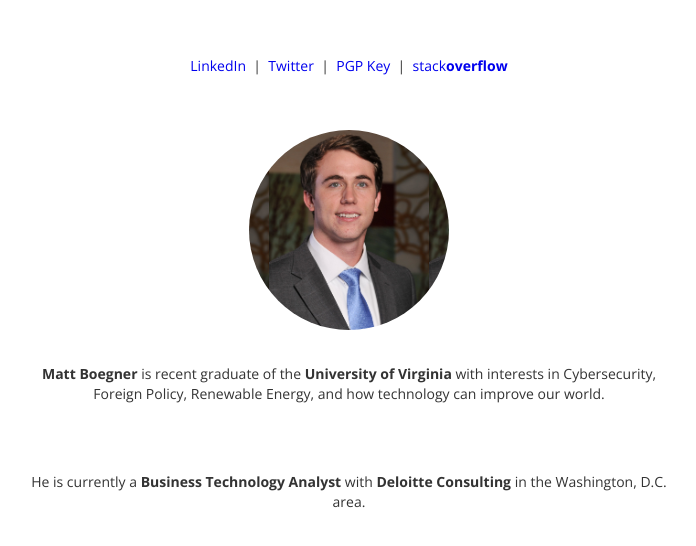
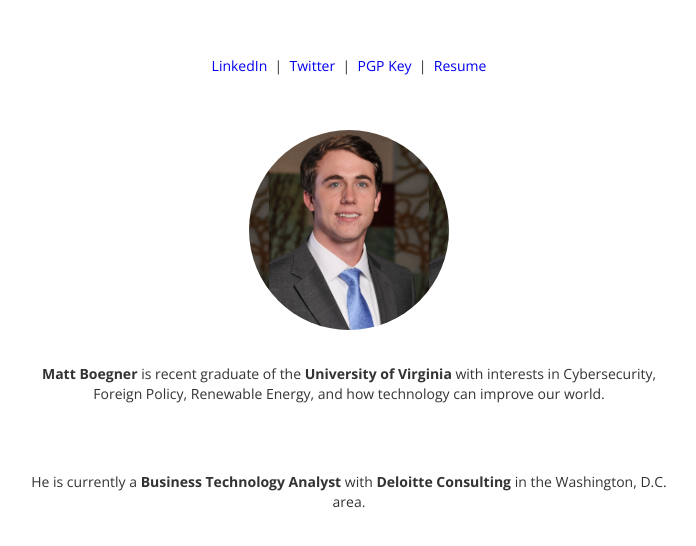
Before and after one commit to mboegner/mboegner.github.io, a plain HTML site: page index.html in a window 1280 px wide. Shown: the part 116-662 px from the top of the page, without its empty margins (291-987 px from the left). Drawn offline with nearby package versions, Linux system fonts and the light colour scheme.

Commit message:
Linking to Resume
Disabled StackOverflow link; added resume

```diff
--- a/index.html
+++ b/index.html
@@ -37,7 +37,9 @@
 
 				&nbsp;|&nbsp;
 
-				<a target="_blank" href="http://stackoverflow.com/users/6227704/matt-boegner?tab=profile">stack<b>overflow</b></a>
+				<!-- <a target="_blank" href="http://stackoverflow.com/users/6227704/matt-boegner?tab=profile">stack<b>overflow</b></a> -->
+
+				<a target="_blank" href="Resume.pdf">Resume</a>
 
 				<br/>
 				<br/>
```
Also changed, not shown: 1 other file.
